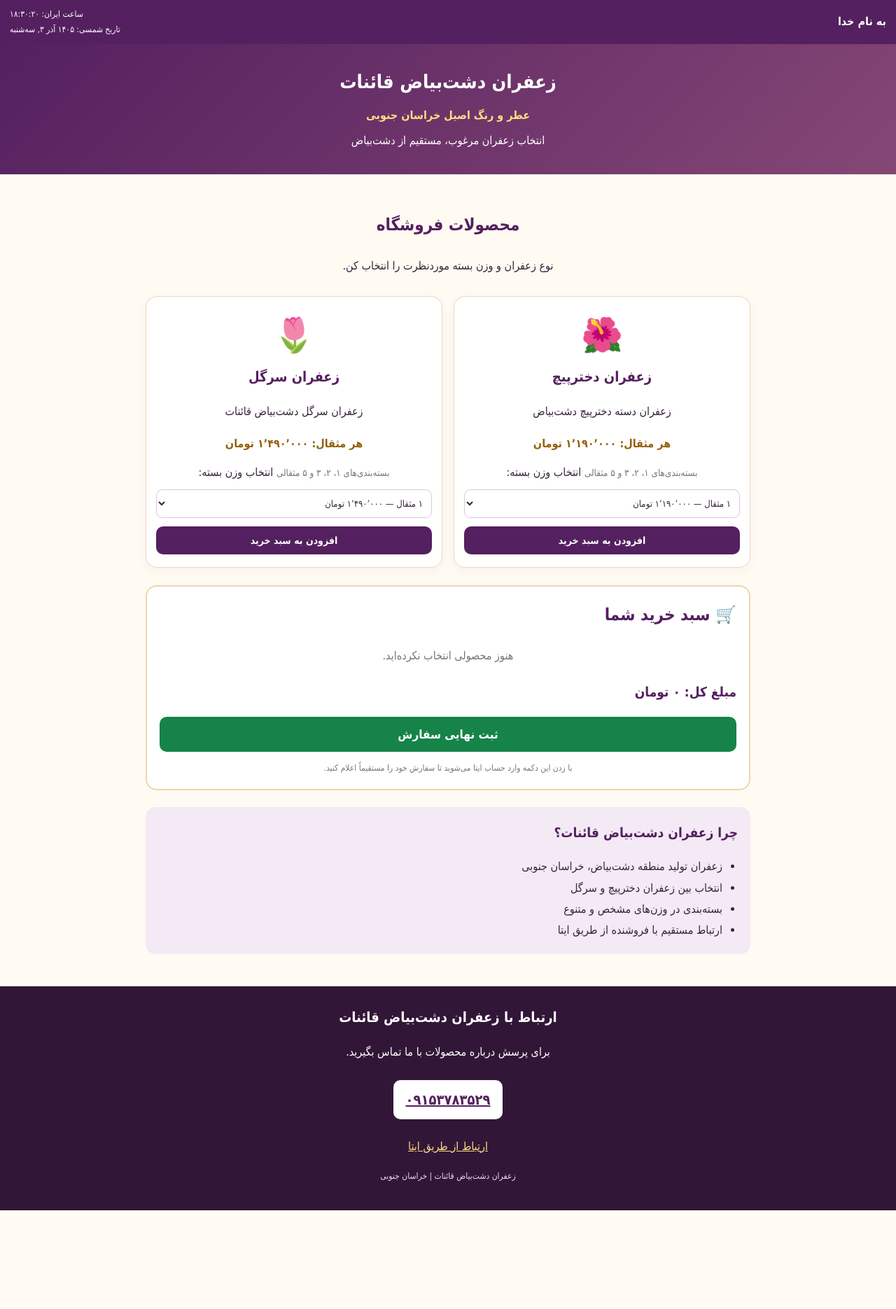
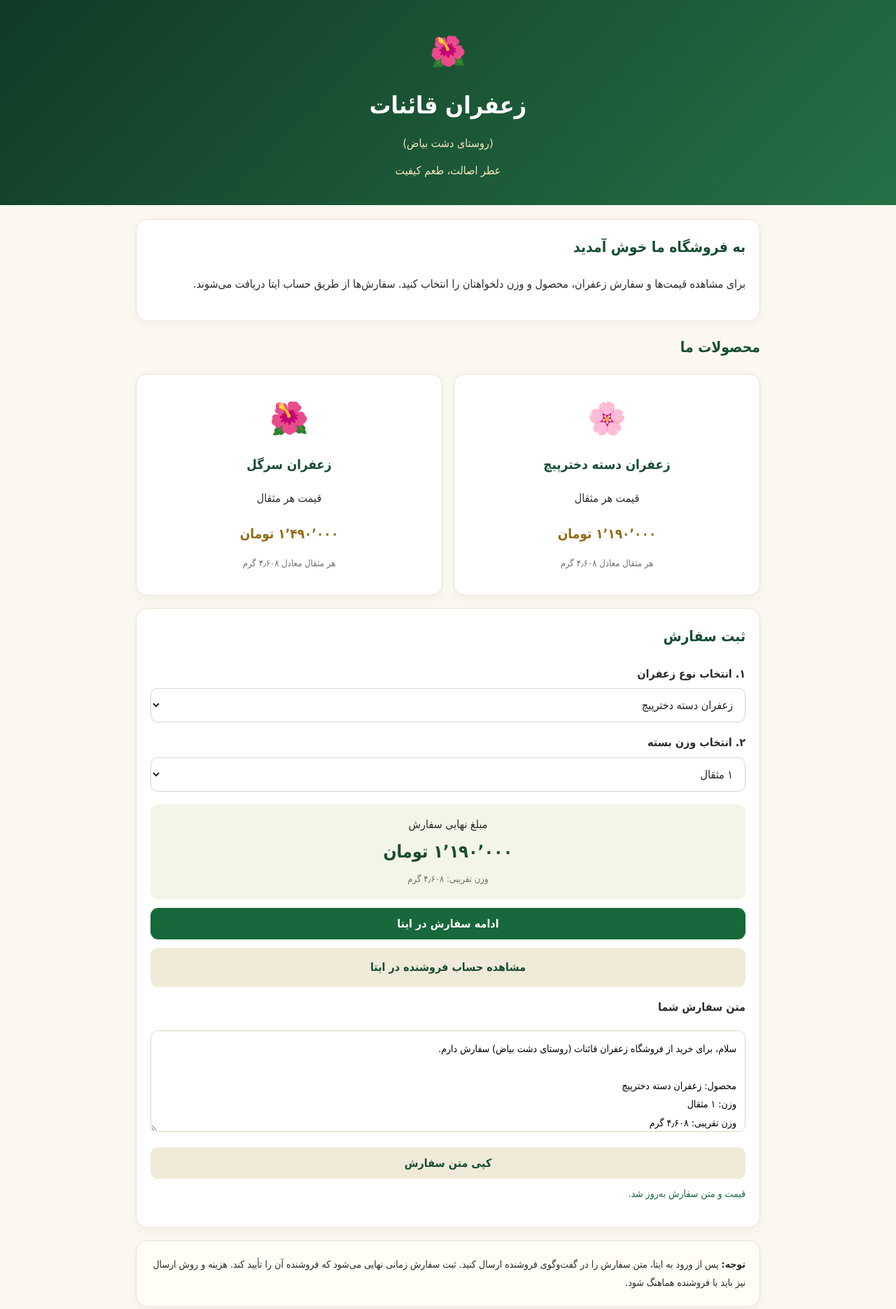
Before and after one commit to PremiuSaffron/PremiumSaffron, a plain HTML site: page index.html in a window 1280 px wide. Shown: the top 1870 px of the page at 70% size. Before the commit the page ends 1729 px from the top, so only its background shows below. Drawn offline with Linux system fonts and the light colour scheme.

Commit message:
Update index.html

```diff
--- a/index.html
+++ b/index.html
@@ -4,567 +4,381 @@
 <head>
   <meta charset="UTF-8">
   <meta name="viewport" content="width=device-width, initial-scale=1.0">
-  <meta name="theme-color" content="#54205f">
-  <meta name="description" content="فروش زعفران دخترپیچ و سرگل دشت‌بیاض قائنات، خراسان جنوبی">
-  <title>زعفران دشت‌بیاض قائنات</title>
+  <meta name="theme-color" content="#174d32">
+  <meta name="description" content="خرید زعفران قائنات (روستای دشت بیاض)، زعفران سرگل و دسته دخترپیچ با امکان سفارش از طریق ایتا.">
+  <title>زعفران قائنات (روستای دشت بیاض)</title>
 
   <style>
-    * {
-      box-sizing: border-box;
-    }
+    * { box-sizing: border-box; }
 
     body {
       margin: 0;
       font-family: Tahoma, Arial, sans-serif;
-      background: #fffaf2;
-      color: #38253b;
+      background: #faf8f1;
+      color: #292d27;
       line-height: 1.9;
     }
 
-    button, select {
-      font-family: inherit;
-      cursor: pointer;
+    header {
+      background: linear-gradient(135deg, #103b27, #267044);
+      color: white;
+      padding: 34px 16px;
+      text-align: center;
     }
 
-    .topbar {
-      background: #54205f;
-      color: white;
-      padding: 10px 14px;
-      display: flex;
-      justify-content: space-between;
-      align-items: center;
-      gap: 10px;
-      flex-wrap: wrap;
-    }
-
-    .god {
-      font-size: 16px;
-      font-weight: bold;
-    }
-
-    .datetime {
-      direction: rtl;
-      text-align: left;
-      font-size: 12px;
-      line-height: 1.8;
-    }
-
-    header {
-      padding: 28px 15px;
-      text-align: center;
-      color: white;
-      background: linear-gradient(135deg, #54205f, #854775);
+    .logo {
+      font-size: 42px;
+      margin-bottom: 4px;
     }
 
     header h1 {
-      margin: 0 0 8px;
-      font-size: 27px;
+      font-size: clamp(23px, 5vw, 34px);
+      margin: 0;
     }
 
     header p {
-      margin: 5px 0;
+      margin: 8px 0 0;
+      color: #f3e7bd;
     }
 
-    .gold {
-      color: #ffdc83;
-      font-weight: bold;
+    main {
+      width: min(920px, 100%);
+      margin: auto;
+      padding: 20px 14px 36px;
     }
 
-    .container {
-      max-width: 900px;
-      margin: auto;
-      padding: 18px;
+    .intro, .product, .order, .notice {
+      background: white;
+      border: 1px solid #e9e3d3;
+      border-radius: 16px;
+      padding: 20px;
+      margin-bottom: 18px;
+      box-shadow: 0 4px 14px #26351b0a;
     }
 
-    .intro {
-      text-align: center;
-      padding: 12px 0;
-    }
-
-    .intro h2,
-    .cart-box h2,
-    .features h2 {
-      color: #54205f;
+    h2 {
+      color: #174d32;
+      font-size: 21px;
+      margin-top: 0;
     }
 
     .products {
       display: grid;
-      grid-template-columns: repeat(2, minmax(0, 1fr));
+      grid-template-columns: repeat(auto-fit, minmax(230px, 1fr));
       gap: 16px;
     }
 
     .product {
-      padding: 18px 14px;
-      background: white;
-      border: 1px solid #eadbc5;
-      border-radius: 16px;
+      margin-bottom: 0;
       text-align: center;
-      box-shadow: 0 4px 14px #54205f0b;
     }
 
-    .flower {
-      font-size: 48px;
-      line-height: 1.5;
+    .product .emoji {
+      font-size: 45px;
     }
 
     .product h3 {
-      color: #54205f;
+      color: #174d32;
       margin: 5px 0;
-      font-size: 20px;
     }
 
     .price {
-      color: #94600c;
       font-weight: bold;
-      margin: 10px 0;
+      color: #946b14;
+      font-size: 19px;
     }
 
-    .product small {
-      color: #777;
+    .muted {
+      color: #6c7169;
+      font-size: 13px;
+    }
+
+    label {
+      display: block;
+      font-weight: bold;
+      margin: 14px 0 5px;
     }
 
     select {
       display: block;
       width: 100%;
-      margin: 9px 0 12px;
-      padding: 11px 8px;
-      border: 1px solid #d9c8df;
-      border-radius: 9px;
+      padding: 13px;
+      border: 1px solid #d8d7cc;
+      border-radius: 10px;
+      font-family: inherit;
+      font-size: 16px;
       background: white;
-      color: #38253b;
+      color: #222;
+    }
+
+    .total {
+      background: #f4f5e9;
+      border-radius: 12px;
+      padding: 14px;
+      margin-top: 18px;
+      text-align: center;
+    }
+
+    .total strong {
+      display: block;
+      color: #174d32;
+      font-size: 25px;
+    }
+
+    button, .link-button {
+      display: block;
+      width: 100%;
+      border: 0;
+      border-radius: 11px;
+      padding: 13px 16px;
+      margin-top: 12px;
+      font-family: inherit;
+      font-size: 16px;
+      font-weight: bold;
+      text-align: center;
+      text-decoration: none;
+      cursor: pointer;
+    }
+
+    .primary {
+      background: #17683b;
+      color: white;
+    }
+
+    .secondary {
+      background: #f0ead8;
+      color: #174d32;
+    }
+
+    .notice {
+      background: #fffdf6;
+      font-size: 14px;
+    }
+
+    #orderText {
+      width: 100%;
+      min-height: 145px;
+      margin-top: 12px;
+      padding: 12px;
+      border: 1px solid #ddd5c4;
+      border-radius: 10px;
+      font-family: inherit;
+      font-size: 14px;
+      line-height: 1.9;
+      resize: vertical;
+    }
+
+    #status {
+      color: #17683b;
+      font-size: 14px;
+      margin-top: 8px;
+    }
+
+    footer {
+      text-align: center;
+      background: #103b27;
+      color: #fff;
+      padding: 22px 14px;
       font-size: 13px;
     }
 
-    button {
-      border: none;
-      border-radius: 10px;
-      padding: 12px 14px;
-      font-size: 14px;
-      font-weight: bold;
-    }
-
-    .add-btn {
-      width: 100%;
-      color: white;
-      background: #54205f;
-    }
-
-    .add-btn:active,
-    .order-btn:active {
-      transform: scale(.98);
-    }
-
-    .cart-box {
-      margin-top: 25px;
-      padding: 18px;
-      border: 2px solid #ead8b0;
-      border-radius: 16px;
-      background: white;
-    }
-
-    .cart-box h2 {
-      margin-top: 0;
-    }
-
-    .empty {
-      color: #777;
-      text-align: center;
-    }
-
-    .cart-item {
-      padding: 12px 0;
-      border-bottom: 1px solid #eee4d7;
-    }
-
-    .cart-item strong {
-      color: #54205f;
-    }
-
-    .remove-btn {
-      margin-top: 7px;
-      padding: 5px 10px;
-      background: #f9e6e6;
-      color: #a21c2b;
-      font-size: 12px;
-    }
-
-    .total {
-      margin: 18px 0;
-      color: #54205f;
-      font-size: 19px;
-      font-weight: bold;
-    }
-
-    .order-btn {
-      display: block;
-      width: 100%;
-      background: #168348;
-      color: white;
-      font-size: 17px;
-      padding: 15px;
-    }
-
-    .hint {
-      margin-bottom: 0;
-      color: #777;
-      font-size: 12px;
-      text-align: center;
-    }
-
-    .features {
-      margin-top: 24px;
-      padding: 18px;
-      background: #f3eaf5;
-      border-radius: 14px;
-    }
-
-    .features h2 {
-      margin-top: 0;
-      font-size: 19px;
-    }
-
-    .features ul {
-      padding-right: 22px;
-      margin-bottom: 0;
-    }
-
-    footer {
-      margin-top: 28px;
-      padding: 25px 15px;
-      text-align: center;
-      color: white;
-      background: #321638;
-    }
-
-    footer h2 {
-      margin-top: 0;
-      font-size: 20px;
-    }
-
-    .phone {
-      display: inline-block;
-      direction: ltr;
-      margin: 8px 0;
-      padding: 9px 18px;
-      background: white;
-      color: #54205f;
-      border-radius: 10px;
-      font-size: 20px;
-      font-weight: bold;
-    }
-
-    .footer-note {
-      color: #eaddeb;
-      font-size: 12px;
-    }
-
-    @media (max-width: 480px) {
-      .products {
-        grid-template-columns: 1fr;
-      }
-
-      header h1 {
-        font-size: 23px;
-      }
-
-      .topbar {
-        align-items: flex-start;
-      }
-
-      .datetime {
-        font-size: 11px;
-      }
+    footer a {
+      color: #f3e7bd;
+      text-decoration: none;
     }
   </style>
 </head>
 
 <body>
 
-  <div class="topbar">
-    <div class="god">به نام خدا</div>
-
-    <div class="datetime">
-      <div id="clock">ساعت ایران: --:--:--</div>
-      <div id="date">تاریخ شمسی: در حال بارگذاری...</div>
-    </div>
-  </div>
-
 <header>
-    <h1>زعفران دشت‌بیاض قائنات</h1>
-    <p class="gold">عطر و رنگ اصیل خراسان جنوبی</p>
-    <p>انتخاب زعفران مرغوب، مستقیم از دشت‌بیاض</p>
+  <div class="logo" aria-hidden="true">🌺</div>
+  <h1>زعفران قائنات</h1>
+  <p>(روستای دشت بیاض)</p>
+  <p>عطر اصالت، طعم کیفیت</p>
 </header>
 
-  <main class="container">
-
+<main>
   <section class="intro">
-      <h2>محصولات فروشگاه</h2>
-      <p>نوع زعفران و وزن بسته موردنظرت را انتخاب کن.</p>
+    <h2>به فروشگاه ما خوش آمدید</h2>
+    <p>
+      برای مشاهده قیمت‌ها و سفارش زعفران، محصول و وزن دلخواهتان
+      را انتخاب کنید. سفارش‌ها از طریق حساب ایتا دریافت می‌شوند.
+    </p>
   </section>
 
+  <h2>محصولات ما</h2>
+
   <section class="products">
-
     <article class="product">
-        <div class="flower" aria-hidden="true">🌺</div>
-        <h3>زعفران دخترپیچ</h3>
-        <p>زعفران دسته دخترپیچ دشت‌بیاض</p>
-
-        <div class="price">
-          هر مثقال: ۱٬۱۹۰٬۰۰۰ تومان
-        </div>
-
-        <small>بسته‌بندی‌های ۱، ۲، ۳ و ۵ مثقالی</small>
-
-        <label for="dokhtar-size">انتخاب وزن بسته:</label>
-        <select id="dokhtar-size">
-          <option value="1">۱ مثقال — ۱٬۱۹۰٬۰۰۰ تومان</option>
-          <option value="2">۲ مثقال — ۲٬۳۸۰٬۰۰۰ تومان</option>
-          <option value="3">۳ مثقال — ۳٬۵۷۰٬۰۰۰ تومان</option>
-          <option value="5">۵ مثقال — ۵٬۹۵۰٬۰۰۰ تومان</option>
-        </select>
-
-        <button class="add-btn" onclick="addToCart('dokhtar')">
-          افزودن به سبد خرید
-        </button>
+      <div class="emoji" aria-hidden="true">🌸</div>
+      <h3>زعفران دسته دخترپیچ</h3>
+      <p>قیمت هر مثقال</p>
+      <div class="price">۱٬۱۹۰٬۰۰۰ تومان</div>
+      <p class="muted">هر مثقال معادل ۴٫۶۰۸ گرم</p>
     </article>
 
     <article class="product">
-        <div class="flower" aria-hidden="true">🌷</div>
+      <div class="emoji" aria-hidden="true">🌺</div>
       <h3>زعفران سرگل</h3>
-        <p>زعفران سرگل دشت‌بیاض قائنات</p>
+      <p>قیمت هر مثقال</p>
+      <div class="price">۱٬۴۹۰٬۰۰۰ تومان</div>
+      <p class="muted">هر مثقال معادل ۴٫۶۰۸ گرم</p>
+    </article>
+  </section>
 
-        <div class="price">
-          هر مثقال: ۱٬۴۹۰٬۰۰۰ تومان
+  <section class="order" style="margin-top:18px">
+    <h2>ثبت سفارش</h2>
+
+    <label for="product">۱. انتخاب نوع زعفران</label>
+    <select id="product">
+      <option value="dokhtar">زعفران دسته دخترپیچ</option>
+      <option value="sargol">زعفران سرگل</option>
+    </select>
+
+    <label for="weight">۲. انتخاب وزن بسته</label>
+    <select id="weight">
+      <option value="1">۱ مثقال</option>
+      <option value="2">۲ مثقال</option>
+      <option value="3">۳ مثقال</option>
+      <option value="5">۵ مثقال</option>
+    </select>
+
+    <div class="total">
+      مبلغ نهایی سفارش
+      <strong id="total">۱٬۱۹۰٬۰۰۰ تومان</strong>
+      <span class="muted" id="grams">وزن تقریبی: ۴٫۶۰۸ گرم</span>
     </div>
 
-        <small>بسته‌بندی‌های ۱، ۲، ۳ و ۵ مثقالی</small>
-
-        <label for="sargol-size">انتخاب وزن بسته:</label>
-        <select id="sargol-size">
-          <option value="1">۱ مثقال — ۱٬۴۹۰٬۰۰۰ تومان</option>
-          <option value="2">۲ مثقال — ۲٬۹۸۰٬۰۰۰ تومان</option>
-          <option value="3">۳ مثقال — ۴٬۴۷۰٬۰۰۰ تومان</option>
-          <option value="5">۵ مثقال — ۷٬۴۵۰٬۰۰۰ تومان</option>
-        </select>
-
-        <button class="add-btn" onclick="addToCart('sargol')">
-          افزودن به سبد خرید
-        </button>
-      </article>
-
-    </section>
-
-    <section class="cart-box" id="cart">
-      <h2>🛒 سبد خرید شما</h2>
-
-      <div id="cart-items" aria-live="polite">
-        <p class="empty">هنوز محصولی انتخاب نکرده‌اید.</p>
-      </div>
-
-      <div class="total" id="total">
-        مبلغ کل: ۰ تومان
-      </div>
-
-      <button
-        class="order-btn"
-        id="order-btn"
-        onclick="finalizeOrder()"
-      >
-        ثبت نهایی سفارش
+    <button class="primary" id="orderBtn" type="button">
+      ادامه سفارش در ایتا
     </button>
 
-      <p class="hint">
-        با زدن این دکمه وارد حساب ایتا می‌شوید تا سفارش خود را مستقیماً اعلام کنید.
+    <a class="link-button secondary"
+       href="https://eitaa.com/Premium_Saffron_qaenat"
+       target="_blank" rel="noopener noreferrer">
+      مشاهده حساب فروشنده در ایتا
+    </a>
+
+    <label for="orderText">متن سفارش شما</label>
+    <textarea id="orderText" readonly></textarea>
+
+    <button class="secondary" id="copyBtn" type="button">
+      کپی متن سفارش
+    </button>
+
+    <p id="status" role="status" aria-live="polite">
+      پس از انتخاب محصول و وزن، متن سفارش آماده می‌شود.
     </p>
   </section>
 
-    <section class="features">
-      <h2>چرا زعفران دشت‌بیاض قائنات؟</h2>
-      <ul>
-        <li>زعفران تولید منطقه دشت‌بیاض، خراسان جنوبی</li>
-        <li>انتخاب بین زعفران دخترپیچ و سرگل</li>
-        <li>بسته‌بندی در وزن‌های مشخص و متنوع</li>
-        <li>ارتباط مستقیم با فروشنده از طریق ایتا</li>
-      </ul>
+  <section class="notice">
+    <strong>توجه:</strong>
+    پس از ورود به ایتا، متن سفارش را در گفت‌وگوی فروشنده ارسال کنید.
+    ثبت سفارش زمانی نهایی می‌شود که فروشنده آن را تأیید کند.
+    هزینه و روش ارسال نیز باید با فروشنده هماهنگ شود.
   </section>
-
 </main>
 
 <footer>
-    <h2>ارتباط با زعفران دشت‌بیاض قائنات</h2>
-    <p>برای پرسش درباره محصولات با ما تماس بگیرید.</p>
-
-    <a class="phone" href="tel:09153783529">
-      ۰۹۱۵۳۷۸۳۵۲۹
+  <p><strong>زعفران قائنات (روستای دشت بیاض)</strong></p>
+  <p>برای سفارش و هماهنگی از طریق ایتا با ما در ارتباط باشید.</p>
+  <a href="https://eitaa.com/Premium_Saffron_qaenat"
+     target="_blank" rel="noopener noreferrer">
+    ارتباط با فروشنده در ایتا
   </a>
-
-    <p>
-      <a
-        href="https://eitaa.com/Premium_Saffron_qaenat"
-        target="_blank"
-        rel="noopener noreferrer"
-        style="color:#ffdc83"
-      >
-        ارتباط از طریق ایتا
-      </a>
-    </p>
-
-    <p class="footer-note">
-      زعفران دشت‌بیاض قائنات | خراسان جنوبی
-    </p>
 </footer>
 
 <script>
-    const EITAA_URL =
-      "https://eitaa.com/Premium_Saffron_qaenat";
+  const EITAA_URL = "https://eitaa.com/Premium_Saffron_qaenat";
 
-    const products = {
-      dokhtar: {
-        name: "زعفران دخترپیچ",
-        price: 1190000,
-        selectId: "dokhtar-size"
-      },
-      sargol: {
-        name: "زعفران سرگل",
-        price: 1490000,
-        selectId: "sargol-size"
-      }
+  const prices = {
+    dokhtar: 1190000,
+    sargol: 1490000
   };
 
-    const cart = [];
+  const productNames = {
+    dokhtar: "زعفران دسته دخترپیچ",
+    sargol: "زعفران سرگل"
+  };
 
-    function formatPrice(number) {
-      return new Intl.NumberFormat("fa-IR").format(number);
+  const productSelect = document.getElementById("product");
+  const weightSelect = document.getElementById("weight");
+  const totalElement = document.getElementById("total");
+  const gramsElement = document.getElementById("grams");
+  const orderText = document.getElementById("orderText");
+  const statusElement = document.getElementById("status");
+
+  const formatNumber = number =>
+    new Intl.NumberFormat("fa-IR").format(number);
+
+  function getOrder() {
+    const product = productSelect.value;
+    const weight = Number(weightSelect.value);
+    const total = prices[product] * weight;
+    const grams = (weight * 4.608).toFixed(3);
+
+    return {
+      product,
+      weight,
+      total,
+      grams,
+      text:
+`سلام، برای خرید از فروشگاه زعفران قائنات (روستای دشت بیاض) سفارش دارم.
+
+محصول: ${productNames[product]}
+وزن: ${formatNumber(weight)} مثقال
+وزن تقریبی: ${formatNumber(Number(grams))} گرم
+مبلغ محصول: ${formatNumber(total)} تومان
+
+لطفاً موجودی، هزینه ارسال و نحوه پرداخت را اعلام کنید.
+نام و نشانی گیرنده را پس از هماهنگی ارسال می‌کنم.`
+    };
   }
 
-    function updateClock() {
-      const now = new Date();
+  function updateOrder() {
+    const order = getOrder();
 
-      const time = new Intl.DateTimeFormat("fa-IR", {
-        timeZone: "Asia/Tehran",
-        hour: "2-digit",
-        minute: "2-digit",
-        second: "2-digit",
-        hour12: false
-      }).format(now);
+    totalElement.textContent =
+      formatNumber(order.total) + " تومان";
 
-      const date = new Intl.DateTimeFormat("fa-IR", {
-        timeZone: "Asia/Tehran",
-        calendar: "persian",
-        year: "numeric",
-        month: "long",
-        day: "numeric",
-        weekday: "long"
-      }).format(now);
+    gramsElement.textContent =
+      "وزن تقریبی: " + formatNumber(Number(order.grams)) + " گرم";
 
-      document.getElementById("clock").textContent =
-        "ساعت ایران: " + time;
-
-      document.getElementById("date").textContent =
-        "تاریخ شمسی: " + date;
+    orderText.value = order.text;
+    statusElement.textContent =
+      "قیمت و متن سفارش به‌روز شد.";
   }
 
-    updateClock();
-    setInterval(updateClock, 1000);
+  async function copyOrder() {
+    orderText.value = getOrder().text;
 
-    function addToCart(type) {
-      const product = products[type];
-      const select = document.getElementById(product.selectId);
-      const size = Number(select.value);
-
-      const existing = cart.find(
-        item => item.type === type && item.size === size
-      );
-
-      if (existing) {
-        existing.quantity += 1;
-      } else {
-        cart.push({
-          type: type,
-          name: product.name,
-          size: size,
-          price: product.price * size,
-          quantity: 1
-        });
+    try {
+      await navigator.clipboard.writeText(orderText.value);
+      statusElement.textContent =
+        "متن سفارش کپی شد؛ آن را در گفت‌وگوی ایتا جای‌گذاری و ارسال کنید.";
+    } catch (error) {
+      orderText.focus();
+      orderText.select();
+      statusElement.textContent =
+        "متن را انتخاب کنید و کپی کنید؛ سپس آن را در ایتا جای‌گذاری کنید.";
+    }
   }
 
-      renderCart();
+  productSelect.addEventListener("change", updateOrder);
+  weightSelect.addEventListener("change", updateOrder);
 
-      document.getElementById("cart").scrollIntoView({
-        behavior: "smooth",
-        block: "nearest"
-      });
-    }
+  document.getElementById("copyBtn").addEventListener("click", copyOrder);
 
-    function removeFromCart(index) {
-      cart.splice(index, 1);
-      renderCart();
-    }
-
-    function renderCart() {
-      const itemsContainer =
-        document.getElementById("cart-items");
-
-      const totalContainer =
-        document.getElementById("total");
-
-      if (cart.length === 0) {
-        itemsContainer.innerHTML =
-          '<p class="empty">هنوز محصولی انتخاب نکرده‌اید.</p>';
-
-        totalContainer.textContent = "مبلغ کل: ۰ تومان";
-        return;
-      }
-
-      itemsContainer.innerHTML = "";
-
-      let total = 0;
-
-      cart.forEach((item, index) => {
-        const itemTotal = item.price * item.quantity;
-        total += itemTotal;
-
-        const row = document.createElement("div");
-        row.className = "cart-item";
-
-        const description = document.createElement("div");
-        const strong = document.createElement("strong");
-
-        strong.textContent = item.name;
-        description.appendChild(strong);
-
-        const details = document.createElement("div");
-        details.textContent =
-          "بسته " + formatPrice(item.size) +
-          " مثقال | تعداد: " + formatPrice(item.quantity) +
-          " | مبلغ: " + formatPrice(itemTotal) + " تومان";
-
-        const remove = document.createElement("button");
-        remove.className = "remove-btn";
-        remove.textContent = "حذف از سبد";
-        remove.onclick = () => removeFromCart(index);
-
-        row.appendChild(description);
-        row.appendChild(details);
-        row.appendChild(remove);
-
-        itemsContainer.appendChild(row);
+  document.getElementById("orderBtn").addEventListener("click", () => {
+    updateOrder();
+    copyOrder();
+    window.open(EITAA_URL, "_blank", "noopener,noreferrer");
+    statusElement.textContent =
+      "اگر متن کپی شد، آن را در گفت‌وگوی ایتا جای‌گذاری و ارسال کنید. اگر کپی نشد، از دکمه کپی متن سفارش استفاده کنید.";
   });
 
-      totalContainer.textContent =
-        "مبلغ کل: " + formatPrice(total) + " تومان";
-    }
-
-    function finalizeOrder() {
-      if (cart.length === 0) {
-        alert("لطفاً ابتدا محصول موردنظر خود را به سبد خرید اضافه کنید.");
-        return;
-      }
-
-      // سبد خرید برای باز کردن ایتا به متن سفارش تبدیل نمی‌شود.
-      // مشتری پس از ورود به ایتا، سفارش خود را مستقیماً به فروشنده اعلام می‌کند.
-      window.location.href = EITAA_URL;
-    }
+  updateOrder();
 </script>
 
 </body>
```
Lines whose indentation alone changed are shown as unchanged.
